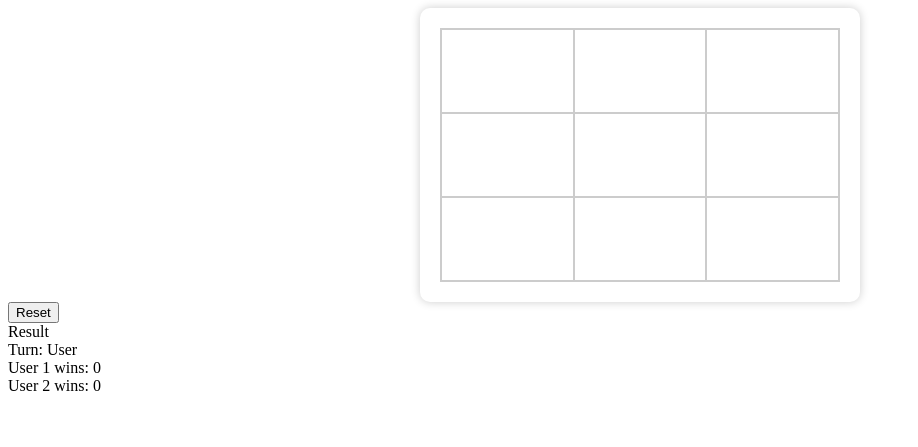
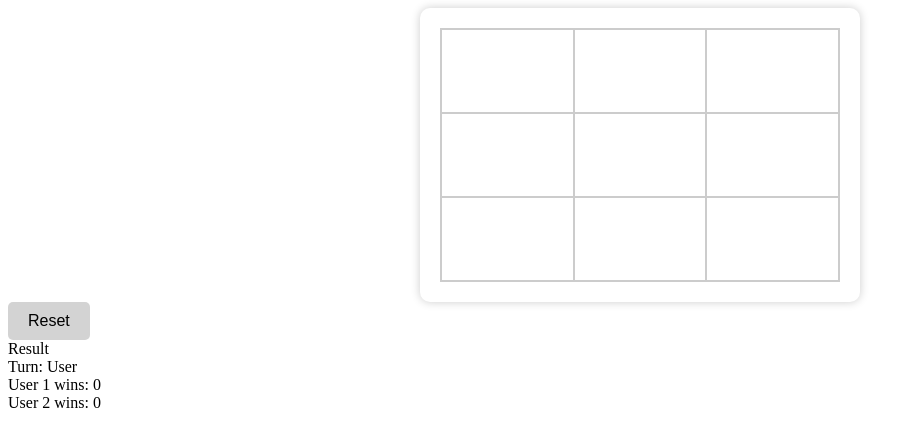
Before and after one commit to lmerc037/TicTacToe, a PHP site: page / in a window 1280 px wide. Shown: the top 447 px of the page, without its empty margins (0-918 px from the left). Run offline with PHP 8.4, Linux system fonts and the light colour scheme.

Commit message:
css reset button

```diff
--- a/styles.css
+++ b/styles.css
@@ -50,3 +50,16 @@
   #board td.o {
     color: red;
   }
+
+  #reset-button {
+    padding: 10px 20px;
+    font-size: 16px;
+    background-color: lightgray;
+    border: none;
+    border-radius: 5px;
+    cursor: pointer;
+  }
+
+  #reset-button:hover {
+    background-color: gray;
+  }
```
